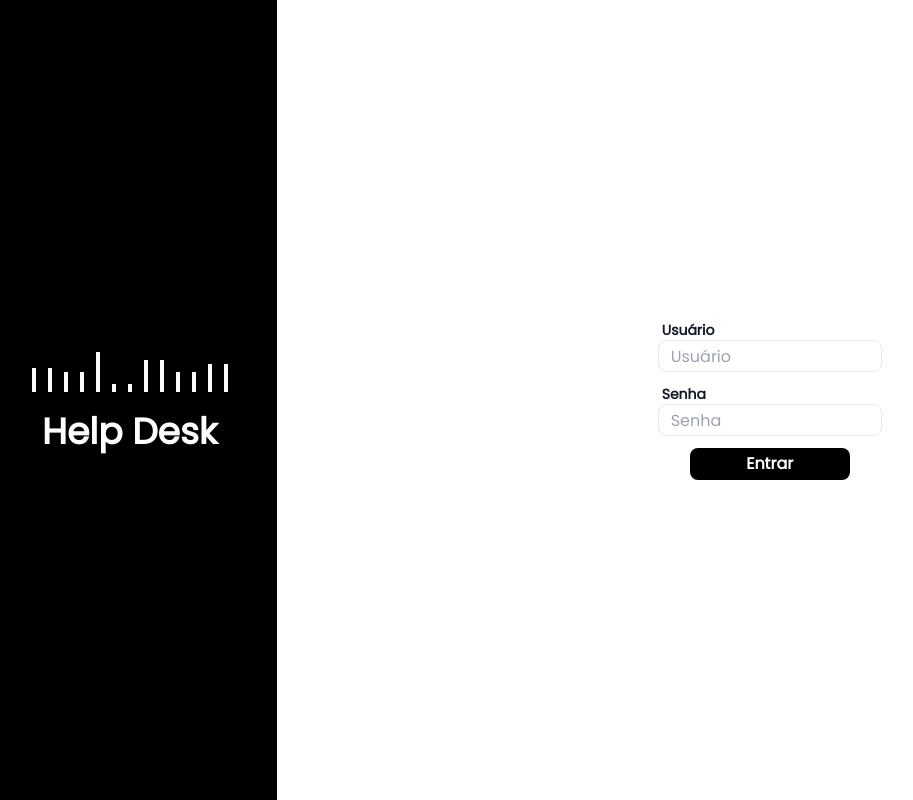
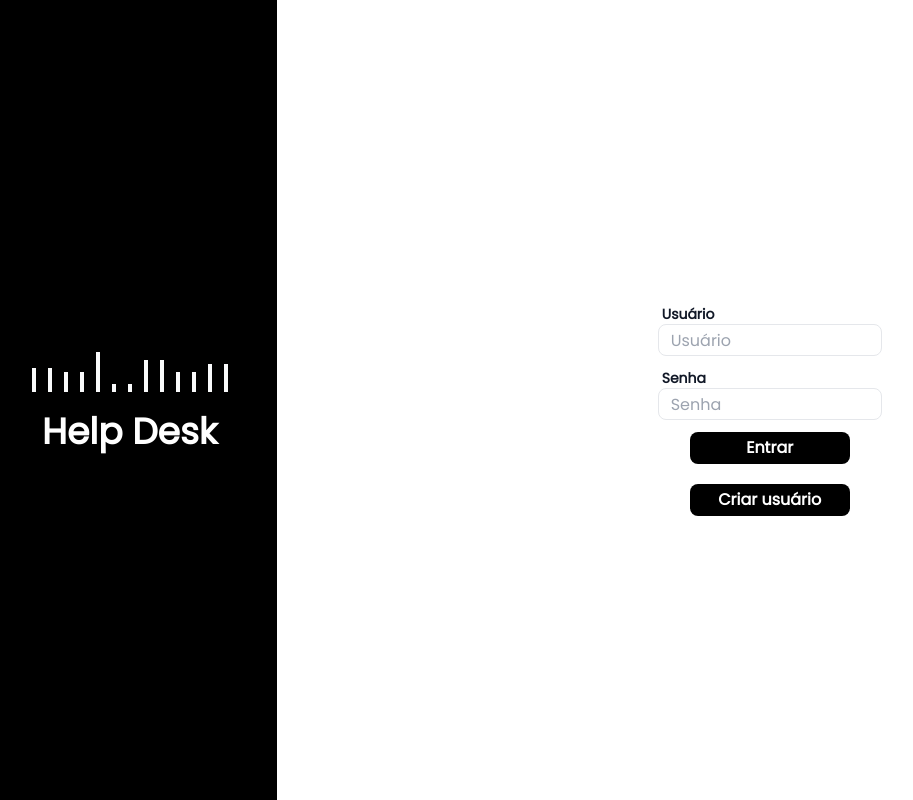
Before and after one commit to jeffersondrs/helpdesk, a Next.js app: page / in a window 1280 px wide. Shown: the whole page, without its empty margins (18-931 px from the left). Built offline with nearby package versions, Linux system fonts and the light colour scheme; no server answers; the database is empty.

Commit message:
prisma get working, posting with error

```diff
--- a/next.config.js
+++ b/next.config.js
@@ -1,6 +1,4 @@
 /** @type {import('next').NextConfig} */
-const nextConfig = {
-  output: 'export',
-}
+const nextConfig = {};
 
-module.exports = nextConfig
+module.exports = nextConfig;
--- a/src/app/api/create/route.ts
+++ b/src/app/api/create/route.ts
@@ -1,14 +1,14 @@
+import type { NextApiRequest, NextApiResponse } from "next";
 import { prisma } from "@/lib/prisma";
-import { NextResponse } from "next/server";
 
-export async function POST(request: Request) {
-  const user = await prisma.user.create({
+export async function POST(req: NextApiRequest, res: NextApiResponse) {
+  const result = await prisma.user.create({
     data: {
-      name: "Teste4",
-      email: "teste4@gmail.com",
-      password: "124456",
-      role: "ADMIN",
+      name: req.body.name,
+      email: req.body.email,
+      password: req.body.password,
+      role: req.body.role,
     },
   });
-  return NextResponse.json(user);
+  return res.status(201).json(result);
 }
--- a/src/app/page.tsx
+++ b/src/app/page.tsx
@@ -1,10 +1,19 @@
 "use client";
 
 import Link from "next/link";
-import React, { useEffect } from "react";
+import React, { useEffect, useState } from "react";
+import { useRouter } from "next/navigation";
 import HelpDesk from "@/components/HelpDesk";
+type User = {
+  name: string;
+  email: string;
+  password: string;
+  role: "ADMIN" | "USER";
+};
 
 export default function Home() {
+  const router = useRouter();
+
   async function handleUsers() {
     const response = await fetch("api/users", {
       method: "GET",
@@ -16,18 +25,28 @@ export default function Home() {
     console.log(data);
   }
 
-  async function createUser() {
-    const response = await fetch("api/create", {
-      method: "POST",
-      headers: {
-        "Content-Type": "application/json",
-      },
-    });
-  }
+  const createUser = async (e: React.SyntheticEvent) => {
+    e.preventDefault();
+    try {
+      const body = {
+        name: "TEste ",
+        email: "tssestando@gmail.com",
+        password: "123123",
+        role: "USER",
+      };
+      await fetch(`/api/create`, {
+        method: "POST",
+        headers: { "Content-Type": "application/json" },
+        body: JSON.stringify(body),
+      });
+      router.push("/");
+    } catch (error) {
+      console.error(error);
+    }
+  };
 
   useEffect(() => {
     handleUsers();
-    createUser();
   }, []);
 
   return (
@@ -66,6 +85,12 @@ export default function Home() {
             </button>
           </Link>
         </form>
+        <button
+          onClick={createUser}
+          className="rounded-lg w-40 py-1 bg-black text-white font-bold"
+        >
+          Criar usuário
+        </button>
         {/* <Link
           href={{
             pathname: "/ticket",
--- a/src/lib/prisma.ts
+++ b/src/lib/prisma.ts
@@ -1,5 +1,9 @@
-import { PrismaClient } from "@prisma/client";
+import { PrismaClient } from '@prisma/client'
 
-const prisma = new PrismaClient();
+const globalForPrisma = global as unknown as { prisma: PrismaClient }
 
-export { prisma };
+export const prisma = globalForPrisma.prisma || new PrismaClient()
+
+if (process.env.NODE_ENV !== 'production') globalForPrisma.prisma = prisma
+
+export default prisma
```
